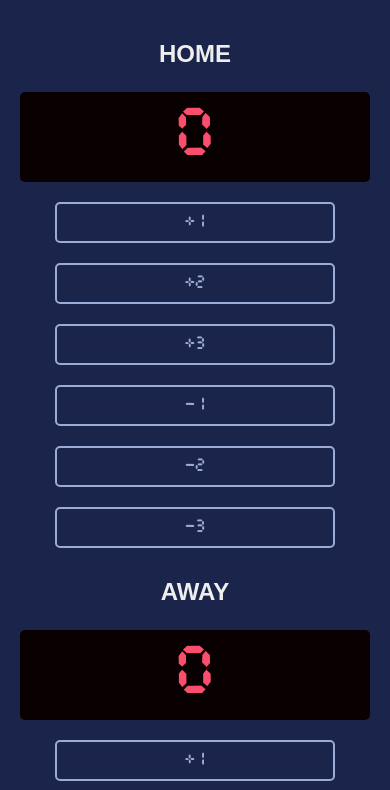
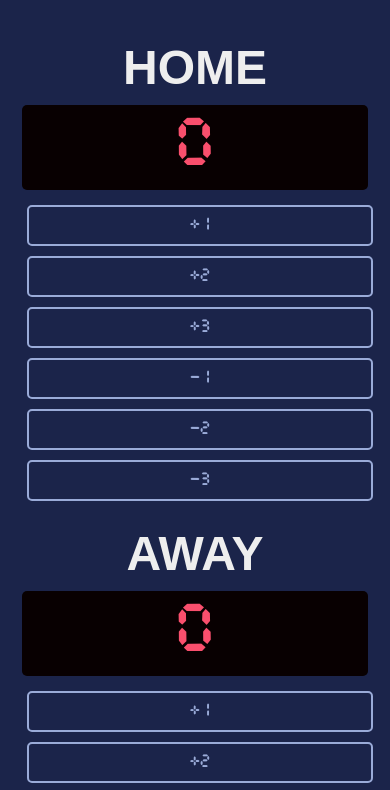
Before and after one commit to peripateticlearner/scoreboard, a plain HTML site: page index.html in a window 390 px wide. Shown: the top 790 px of the page. Drawn offline with Linux system fonts and the light colour scheme.

Commit message:
Implement responsive scoreboard with larger headers
- Added buttons for point removal for both teams
- Enhanced CSS for better mobile responsiveness
- Increased header size for improved visibility

```diff
--- a/index.css
+++ b/index.css
@@ -17,10 +17,11 @@ body {
 }
 
 h3 {
-    font-size: 40px;
+    font-size: 60px;
     font-weight: 700;
     color: #EEEEEE;
     margin-top: 20px;
+    margin-bottom: 10px;
 }
 
 p {
@@ -32,8 +33,7 @@ p {
     text-align: center;
     color: #F94F6D;
     border-radius: 5px;
-    padding: 20px 0;
-    line-height: 1;
+    padding: 20px;
 }
 
 button {
@@ -43,7 +43,9 @@ button {
     background: #1B244A;
     font-size: 18px;
     color: #9AABD8;
-    margin: 10px;
+    font-weight: 400;
+    margin: 5px;
+    padding: 12px 10px;
     cursor: pointer;
     transition: background 0.3s;
 }
@@ -52,31 +54,23 @@ button:hover {
     background: #2A2D5D;
 }
 
-@media (max-width: 768px) {
-    .container {
-        flex-direction: column;
-        align-items: center;
-    }
-
+@media (max-width: 600px) {
     h3 {
-        font-size: 24px;
+        font-size: 48px;
     }
 
     p {
         font-size: 60px;
-        padding: 15px 0;
+        padding: 10px;
     }
 
     button {
         font-size: 16px;
-        width: 80%;
         padding: 10px;
+        width: 100%;
     }
+
+    .container {
+        flex-direction: column;
+        align-items: center;
 }
-
-@media (min-width: 769px) {
-    button {
-        width: auto;
-        padding: 12px 20px;
-    }
-}
```
